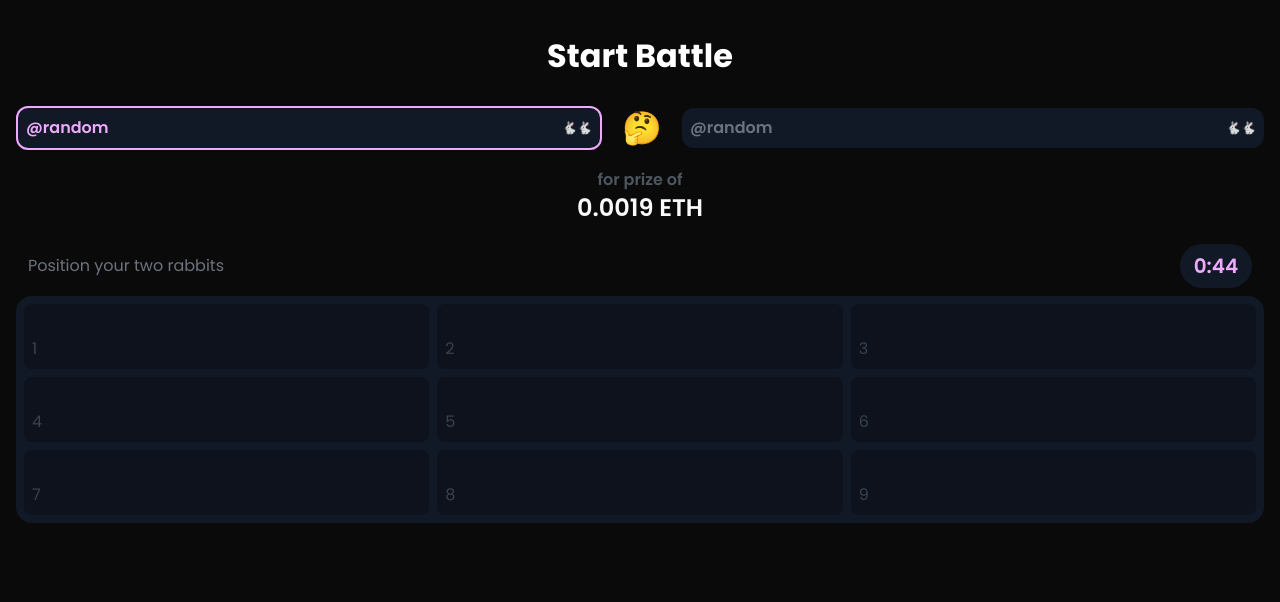
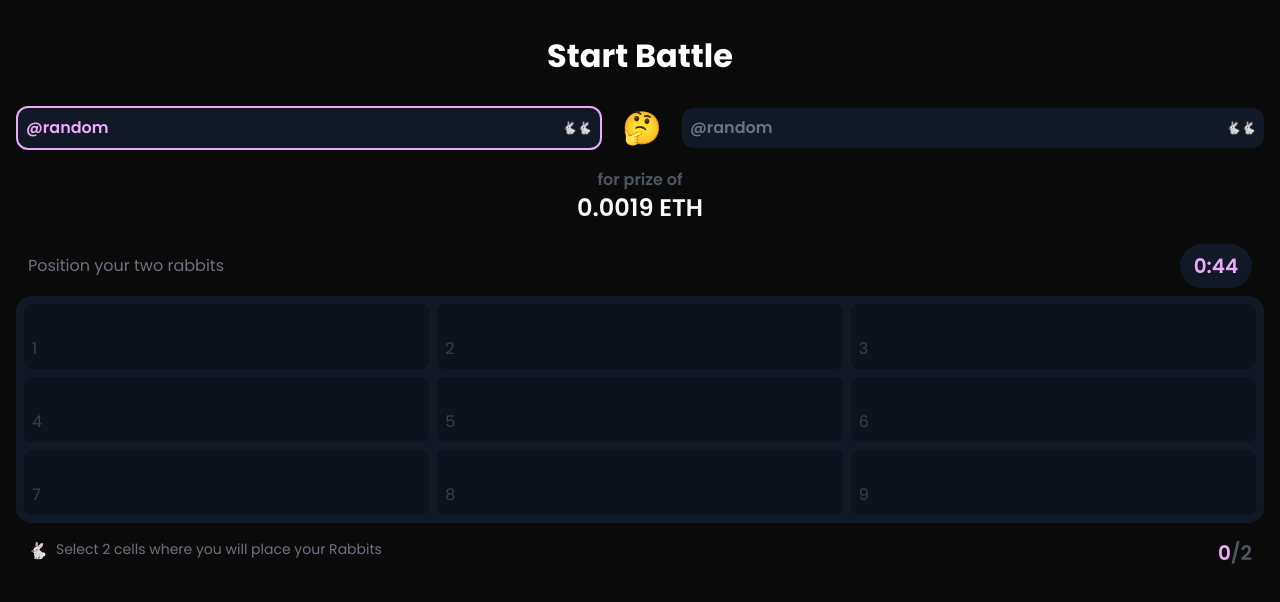
Before and after one commit to Space-zee/bunny-battle, a React (Vite) app in the folder client/: page /game/1 in a window 1280 px wide. Shown: the top 602 px of the page. Built offline with nearby package versions, Linux system fonts and the light colour scheme; what wagmi would draw is missing.

Commit message:
add rabbit placement heler text

```diff
--- a/client/src/components/game/prepare-rabits.tsx
+++ b/client/src/components/game/prepare-rabits.tsx
@@ -33,7 +33,25 @@ const PrepareRabits = () => {
     }
   };
 
-  return <Board onClick={handleSetRabbit} />;
+  return (
+    <div className="flex flex-col w-full gap-2">
+      <Board onClick={handleSetRabbit} />
+      <div className="w-full flex gap-1 py-2 px-3">
+        <div className="w-full flex gap-2">
+          <span className="font-bold text-base">🐇</span>
+          <span className="text-sm text-gn-500">
+            Select 2 cells where you will place your Rabbits
+          </span>
+        </div>
+        <div className="flex items-center font-semibold text-xl">
+          <span className="text-fuchsia-300">
+            {gameState.userRabbitsPositions?.length ?? 0}
+          </span>
+          <span className="text-gn-600">/2</span>
+        </div>
+      </div>
+    </div>
+  );
 };
 
 export { PrepareRabits };
```
